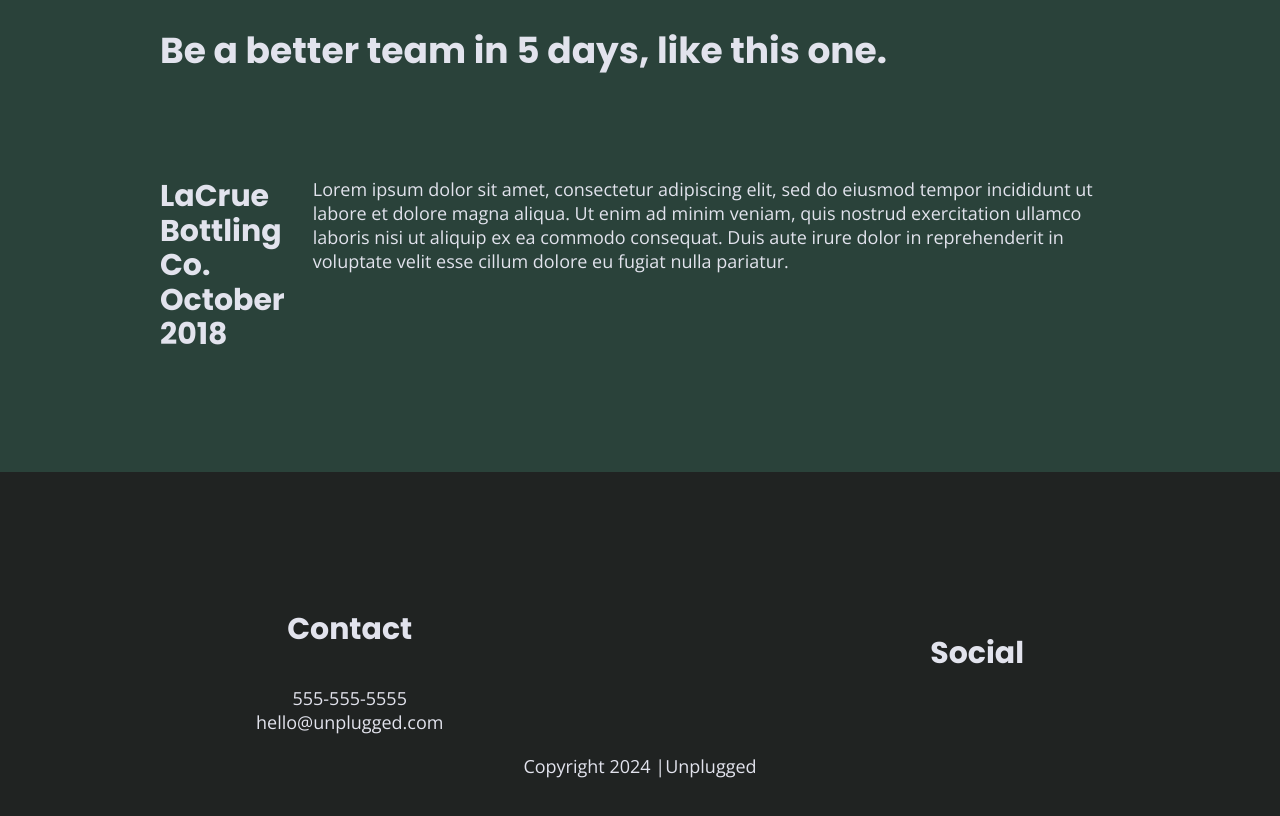
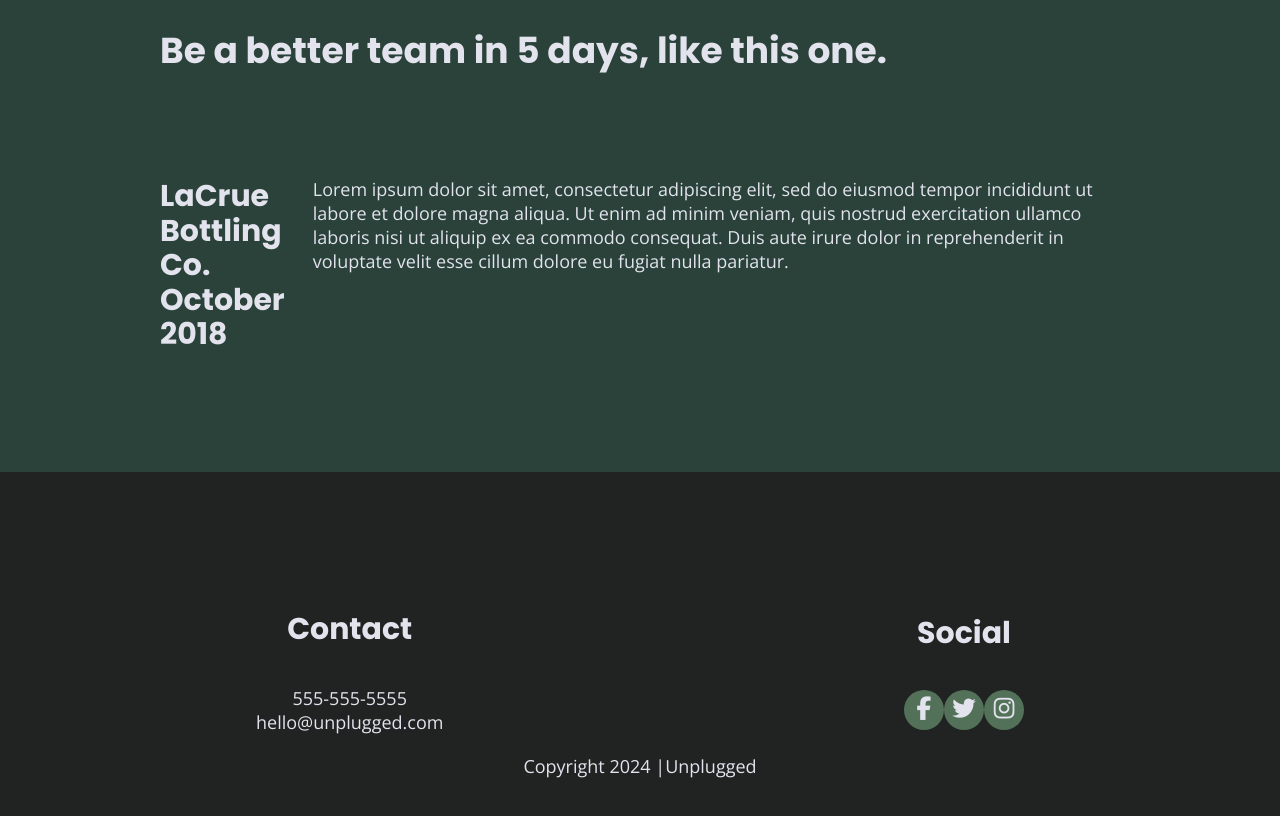
Before and after one commit to AD-Anderson/unplugged-retreat, a website built with Parcel: page index.html in a window 1280 px wide. Shown: the part 2126-2942 px from the top of the page. Built offline with nearby package versions, Linux system fonts and the light colour scheme.

Commit message:
Added social media icons

```diff
--- a/css/main.css
+++ b/css/main.css
@@ -213,9 +213,17 @@ footer .social-icons {
 }
 
 footer .social-icons p {
+  background-color: #527158;
+  border-radius: 50%;
+  width: 40px;
+  height: 40px;
   display: flex;
   justify-content: center;
   align-items: center;
+}
+
+footer .social-icons p i {
+  font-size: 1.3125em;
 }
 
 footer .copyright {
--- a/index.html
+++ b/index.html
@@ -158,7 +158,13 @@
             <h4>Social</h4>
             <div class="social-icons">
               <p>
-                <a href="#"></a>
+                <a href=""><i class="fab fa-facebook-f"></i></a>
+              </p>
+              <p>
+                <a href=""><i class="fab fa-twitter"></i></a>
+              </p>
+              <p>
+                <a href=""><i class="fab fa-instagram"></i></a>
               </p>
             </div>
           </div>
```
Also changed, not shown: about/index.html (+7 -1 lines), faq/index.html (+7 -1 lines).
